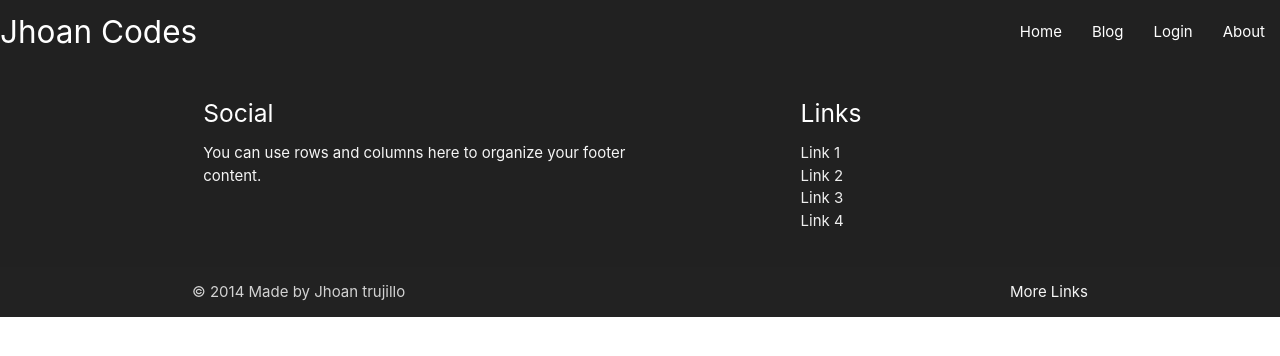
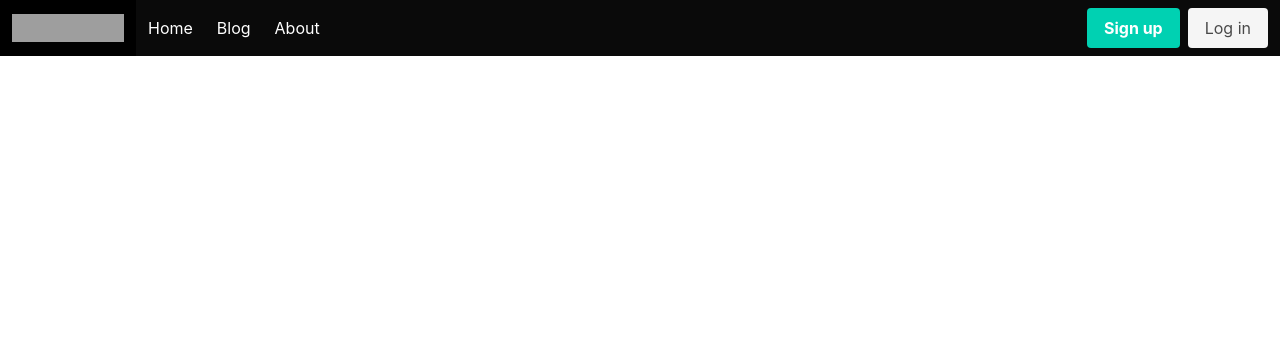
Before and after one commit to jhoanTrujillo/jhoan-codes-blog, a Django app: page /blog/posts/ in a window 1280 px wide. Shown: the top 356 px of the page. Run offline with Django 5.2, Linux system fonts and the light colour scheme; data that the repository does not hold is empty; grey boxes are pictures that could not be loaded.

Commit message:
Fix: change name of logo to be more semantic

```diff
--- a/templates/base.html
+++ b/templates/base.html
@@ -1,66 +1,73 @@
 {% load static %}
-
 {% url 'home' as home_url %}
 
 <!DOCTYPE html>
 <html lang="en">
 <head>
 	<meta charset="UTF-8">
-	<meta name="viewport" content="width=device-width, initial-scale=1.0">
+	<meta name="viewport" content="width=device-width, initial-scale=1">
 	<title>Jhoan Codes</title>
 
-	<link rel="stylesheet" href="{% static 'css/style.css' %}">
 	<!-- Materialize css - Compiled and minified CSS -->
-	<link rel="stylesheet" href="https://cdnjs.cloudflare.com/ajax/libs/materialize/1.0.0/css/materialize.min.css">
+	<link rel="stylesheet" href="https://cdn.jsdelivr.net/npm/bulma@0.9.4/css/bulma.min.css">
+	<!-- custom CSS -->
+	<link rel="stylesheet" href="{% static 'css/base.css' %}">
 
 </head>
 <body>
 
-	<nav>
-		<div class="nav-wrapper  grey darken-4">
-		  <a href="#" class="brand-logo">Jhoan Codes</a>
-		  <ul id="nav-mobile" class="right hide-on-med-and-down">
-			<li><a href="#">Home</a></li>
-			<li><a href="#">Blog</a></li>
-			<li><a href="#">Login</a></li>
-			<li><a href="#">About</a></li>
-		  </ul>
+	<nav class="navbar is-black" role="navigation" aria-label="main navigation">
+		<div class="navbar-brand">
+		  <a class="navbar-item" href="#">
+			<img src="https://bulma.io/images/bulma-logo.png" width="112" height="28">
+		  </a>
+
+		  <a role="button" class="navbar-burger" aria-label="menu" aria-expanded="false" data-target="navbarBasicExample">
+			<span aria-hidden="true"></span>
+			<span aria-hidden="true"></span>
+			<span aria-hidden="true"></span>
+		  </a>
+		</div>
+
+		<div id="generalNavBar" class="navbar-menu">
+			<div class="navbar-start">
+				<a class="navbar-item" href="#">
+					Home
+				</a>
+				<a class="navbar-item" href="#">
+					Blog
+				</a>
+				<a class="navbar-item" href="#">
+					About
+				</a>
+			</div>
+
+		  <div class="navbar-end">
+			<div class="navbar-item">
+			  <div class="buttons">
+				<a class="button is-primary">
+				  <strong>Sign up</strong>
+				</a>
+				<a class="button is-light">
+				  Log in
+				</a>
+			  </div>
+			</div>
+		  </div>
 		</div>
 	  </nav>
+
+
+
 
 	<main>
 		{% block content %}
 		{% endblock content %}
 	</main>
 
-	<footer>
-		<footer class="page-footer grey darken-4">
-			<div class="container">
-			  <div class="row">
-				<div class="col l6 s12">
-				  <h5 class="white-text">Social</h5>
-				  <p class="grey-text text-lighten-4">You can use rows and columns here to organize your footer content.</p>
-				</div>
-				<div class="col l4 offset-l2 s12">
-				  <h5 class="white-text">Links</h5>
-				  <ul>
-					<li><a class="grey-text text-lighten-3" href="#!">Link 1</a></li>
-					<li><a class="grey-text text-lighten-3" href="#!">Link 2</a></li>
-					<li><a class="grey-text text-lighten-3" href="#!">Link 3</a></li>
-					<li><a class="grey-text text-lighten-3" href="#!">Link 4</a></li>
-				  </ul>
-				</div>
-			  </div>
-			</div>
-			<div class="footer-copyright">
-			  <div class="container">
-			  © 2014 Made by Jhoan trujillo
-			  <a class="grey-text text-lighten-4 right" href="#!">More Links</a>
-			  </div>
-			</div>
-		  </footer>
-	</footer>
-	<!-- Materialize css - Compiled and minified JavaScript-->
-	<script src="https://cdnjs.cloudflare.com/ajax/libs/materialize/1.0.0/js/materialize.min.js"></script>
+	<div class="divider"></div>
+
+
+
 </body>
 </html>
```
Also changed, not shown: static/img/small_logo.png (renamed from static/img/Jhoan Codes.png).
